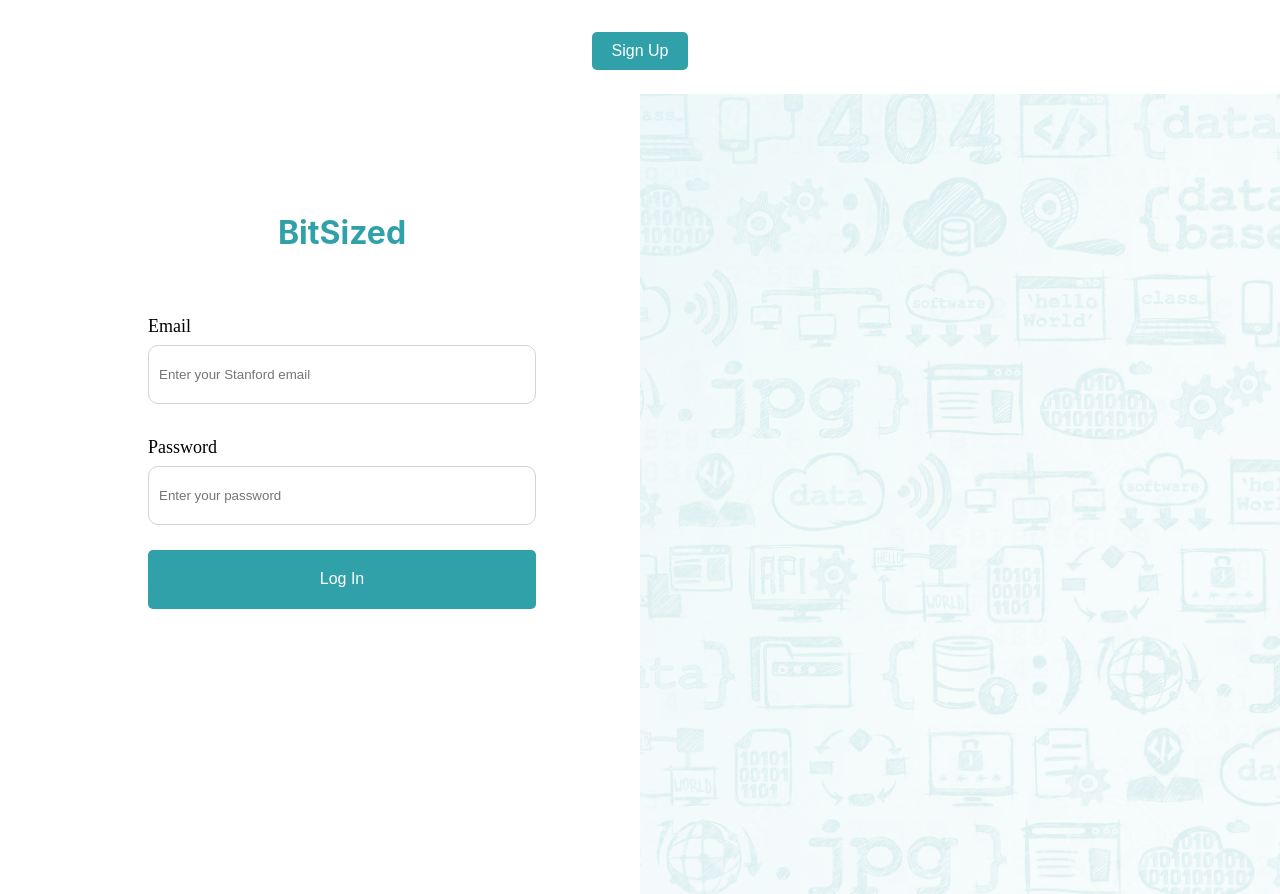
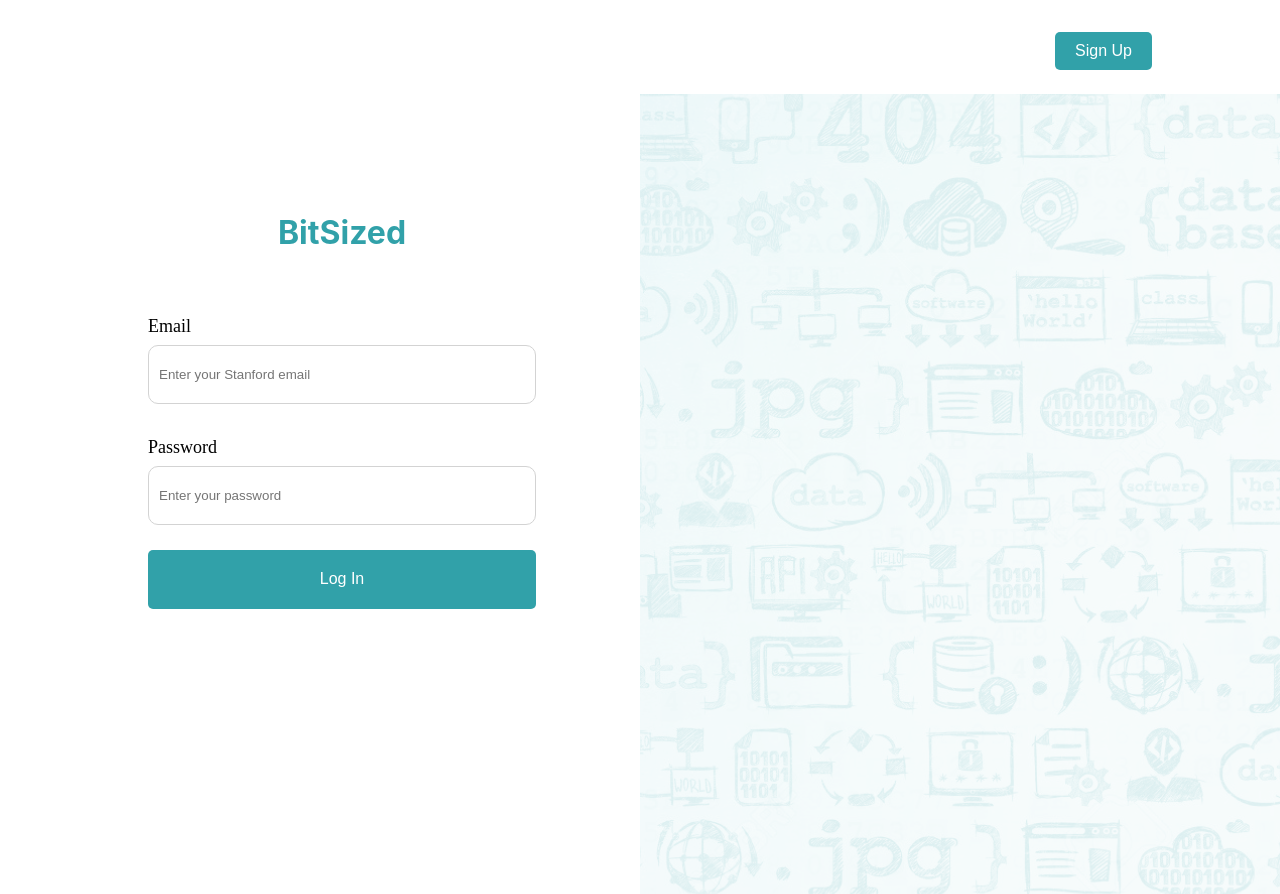
Before and after one commit to hamidurrk/frontend, a React (Create React App) app: page / in a window 1280 px wide. Built offline with nearby package versions, Linux system fonts and the light colour scheme.

Commit message:
minor fix

```diff
--- a/src/styles/SignIn.css
+++ b/src/styles/SignIn.css
@@ -15,6 +15,12 @@
   right: 0;
   z-index: -2;
   overflow: hidden;
+}
+header {
+  display: flex;
+  justify-content: flex-end;
+  padding-right: 10vw;
+  z-index: +1;
 }
 
 @media screen and (min-width: 1150px) {
@@ -84,6 +90,7 @@
   line-height: normal;
 }
 
+
 input {
   border-radius: 10px;
   border: 1px solid #d3d3d3;
```
